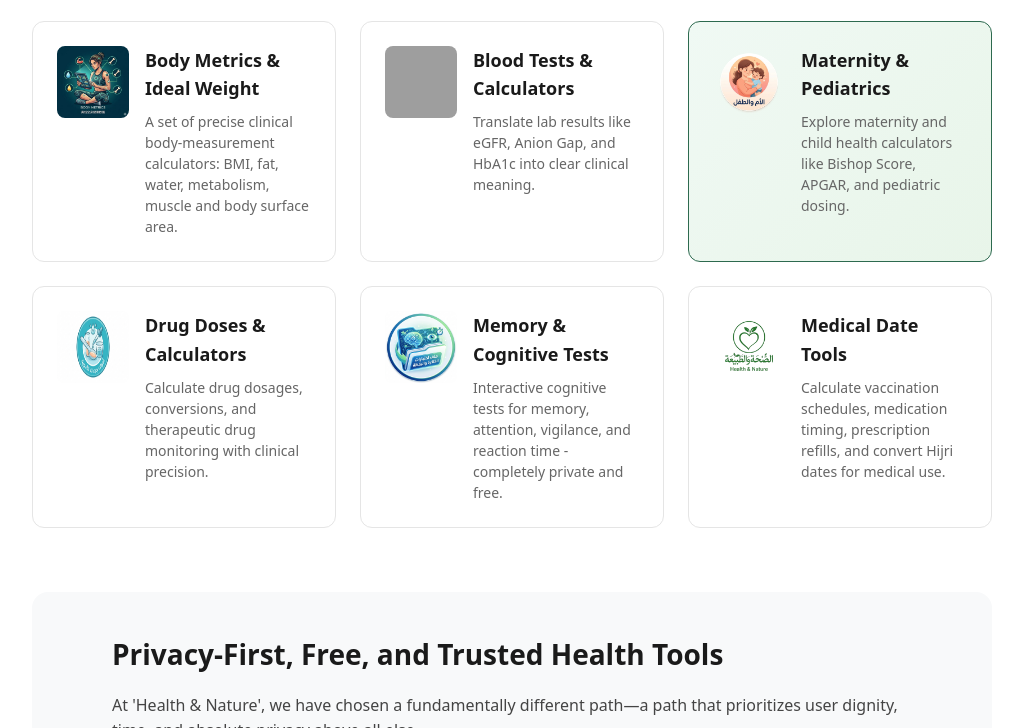
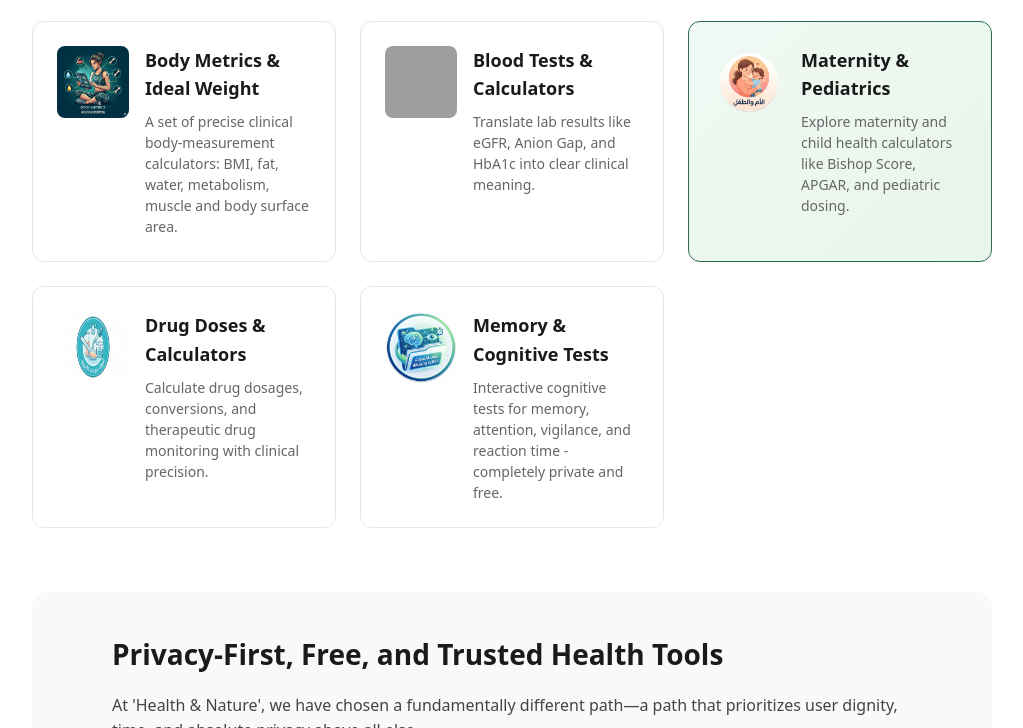
Before and after one commit to mohammed33200/health-nature-website, an Astro site: page /published-apps in a window 1280 px wide. Shown: the part 579-1307 px from the top of the page, without its empty margins (128-1151 px from the left). Built offline with nearby package versions, Linux system fonts and the light colour scheme; Astro itself is replaced by a stand-in of ours; grey boxes are pictures that could not be loaded.

Commit message:
تحديث الملفات

```diff
--- a/src/pages/published-apps.astro
+++ b/src/pages/published-apps.astro
@@ -68,13 +68,6 @@ export const prerender = true;
 					<div>
 						<h3 data-i18n data-en="Memory & Cognitive Tests" data-ar="اختبارات الذاكرة والمعرفية">اختبارات الذاكرة والمعرفية</h3>
 						<p data-i18n data-en="Interactive cognitive tests for memory, attention, vigilance, and reaction time - completely private and free." data-ar="اختبارات معرفية تفاعلية للذاكرة، الانتباه، اليقظة، وسرعة الاستجابة - مجانية تماماً وتراعي الخصوصية.">اختبارات معرفية تفاعلية للذاكرة، الانتباه، اليقظة، وسرعة الاستجابة - مجانية تماماً وتراعي الخصوصية.</p>
-					</div>
-				</a>
-				<a class="app-card" href="/dates">
-					<img src="/icon/logo-icon.png" alt="Medical Date Tools" width="72" height="72" loading="lazy" />
-					<div>
-						<h3 data-i18n data-en="Medical Date Tools" data-ar="أدوات التواريخ الطبية">أدوات التواريخ الطبية</h3>
-						<p data-i18n data-en="Calculate vaccination schedules, medication timing, prescription refills, and convert Hijri dates for medical use." data-ar="احسب مواعيد التطعيمات، جدول الأدوية، إعادة تعبئة الوصفات، وحول التواريخ الهجرية للاستخدامات الطبية.">احسب مواعيد التطعيمات، جدول الأدوية، إعادة تعبئة الوصفات، وحول التواريخ الهجرية للاستخدامات الطبية.</p>
 					</div>
 				</a>
 			</div>
```
